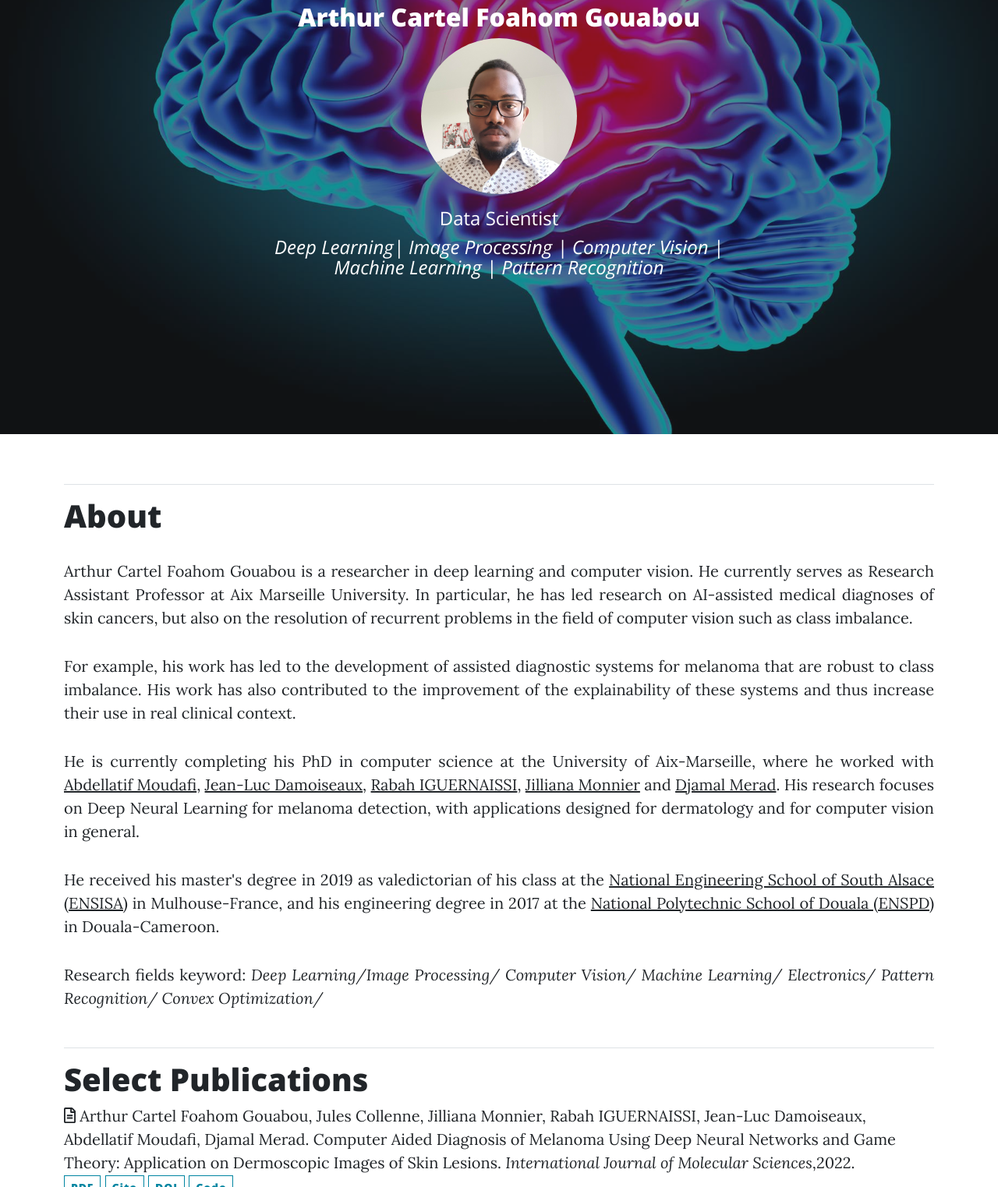
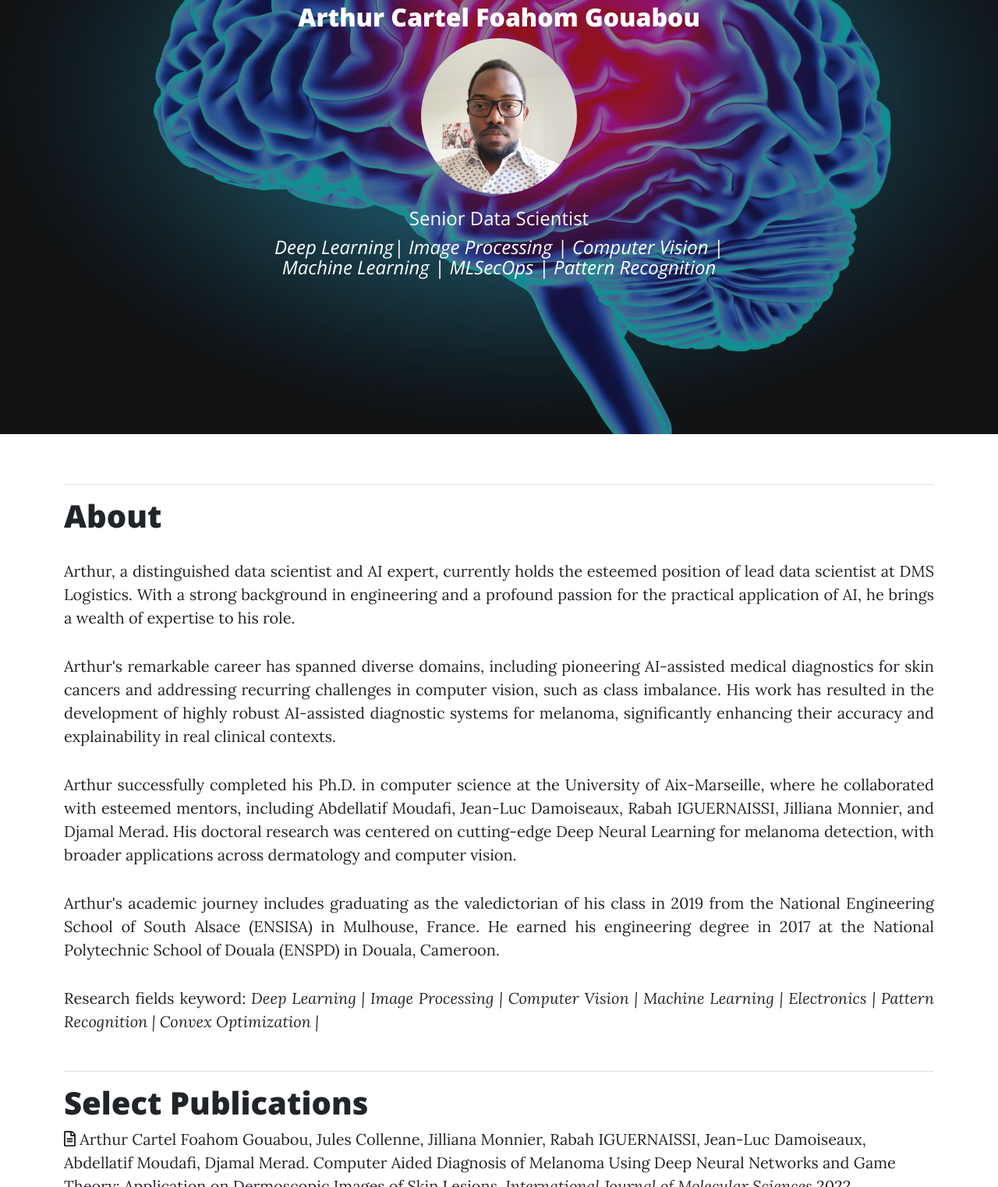
Before and after one commit to cartelgouabou/cartelgouabou.github.io, a plain HTML site: page index.html in a window 1280 px wide. Shown: the part 197-1720 px from the top of the page at 78% size. Drawn offline with nearby package versions, Linux system fonts and the light colour scheme.

Commit message:
Update index.html
update about

```diff
--- a/index.html
+++ b/index.html
@@ -46,8 +46,8 @@
                         <div class="site-heading">
                             <h2>Arthur Cartel Foahom Gouabou</h2>
                             <img class="img-circle" src="assets/img/me.jpg" alt='Ma photo de profil' height='200'>
-                            <span class="subheading"><strong>Data Scientist</strong></span> <!--Empty generic container inline-->
-                            <span class="subheading"><em> Deep Learning| Image Processing | Computer Vision | Machine Learning | Pattern Recognition</em></span>
+                            <span class="subheading"><strong>Senior Data Scientist</strong></span> <!--Empty generic container inline-->
+                            <span class="subheading"><em> Deep Learning| Image Processing | Computer Vision | Machine Learning | MLSecOps | Pattern Recognition</em></span>
                         </div>
                     </div>
                 </div>
@@ -65,16 +65,15 @@
                     About
                 </h1>
                     <p class="lead" style="text-align:justify">
-            Arthur Cartel Foahom Gouabou is a researcher in deep learning and computer vision. He currently serves as Research Assistant Professor at Aix Marseille University. In particular, he has led research on AI-assisted medical diagnoses of skin cancers, but also on the resolution of recurrent problems in the field of computer vision such as class imbalance.</p>
+                        Arthur, a distinguished data scientist and AI expert, currently holds the esteemed position of lead data scientist at DMS Logistics. With a strong background in engineering and a profound passion for the practical application of AI, he brings a wealth of expertise to his role.</p>
                     <p class="lead" style="text-align:justify">
-            For example, his work has led to the development of assisted diagnostic systems for melanoma that are robust to class imbalance. His work has also contributed to the improvement of the explainability of these systems and thus increase their use in real clinical context.</p>
+                        Arthur's remarkable career has spanned diverse domains, including pioneering AI-assisted medical diagnostics for skin cancers and addressing recurring challenges in computer vision, such as class imbalance. His work has resulted in the development of highly robust AI-assisted diagnostic systems for melanoma, significantly enhancing their accuracy and explainability in real clinical contexts.</p>
                     <p class="lead" style="text-align:justify">
-            He is currently completing his PhD in computer science at the University of Aix-Marseille, where he worked with <span><a href='https://scholar.google.fr/citations?user=Wd7JHnsAAAAJ&hl=fr' target='_blank'>Abdellatif Moudafi</a></span>, <span><a href='https://sciprofiles.com/profile/1660982' target='_blank'>Jean-Luc Damoiseaux</a></span>, <span><a href='https://sciprofiles.com/profile/689745' target='_blank'>Rabah IGUERNAISSI</a></span>,  <span><a href='https://sciprofiles.com/profile/author/NUZWT2FXbjRTblFmVStIWHZpeThSakNSeTJRUlhDZVYvWE95cFJtUDM2ND0=' target='_blank'>Jilliana Monnier</a></span> and <span><a href='https://scholar.google.fr/citations?user=gfepWa8AAAAJ&hl=fr' target='_blank'>Djamal Merad</a></span>. His research focuses on Deep Neural Learning for melanoma detection, with applications designed for dermatology and for computer vision in general.</p>
+                        Arthur successfully completed his Ph.D. in computer science at the University of Aix-Marseille, where he collaborated with esteemed mentors, including Abdellatif Moudafi, Jean-Luc Damoiseaux, Rabah IGUERNAISSI, Jilliana Monnier, and Djamal Merad. His doctoral research was centered on cutting-edge Deep Neural Learning for melanoma detection, with broader applications across dermatology and computer vision.</p>
                     <p class="lead" style="text-align:justify">
-            He received his master's degree in 2019 as valedictorian of his class at the <span><a href='https://www.ensisa.uha.fr/formations/master-mecanique/' target='_blank'>National Engineering School of South Alsace (ENSISA)</a></span> in Mulhouse-France, and his engineering degree in 2017 at the <span><a href='https://www.enspd-udo.cm/' target='_blank'>National Polytechnic School of Douala (ENSPD)</a></span> in Douala-Cameroon.</p>
+                        Arthur's academic journey includes graduating as the valedictorian of his class in 2019 from the National Engineering School of South Alsace (ENSISA) in Mulhouse, France. He earned his engineering degree in 2017 at the National Polytechnic School of Douala (ENSPD) in Douala, Cameroon.</p>
                     <p class="lead" style="text-align:justify">
-          <strong>Research fields keyword</strong>: <em> Deep Learning/Image Processing/ Computer Vision/ Machine Learning/ Electronics/ Pattern Recognition/ Convex Optimization/</em></p>
-
+            <strong>Research fields keyword</strong>: <em> Deep Learning | Image Processing | Computer Vision | Machine Learning | Electronics | Pattern Recognition | Convex Optimization |</em></p>
         </div>
       </div>
     </div>
```
Lines whose indentation alone changed are shown as unchanged.
